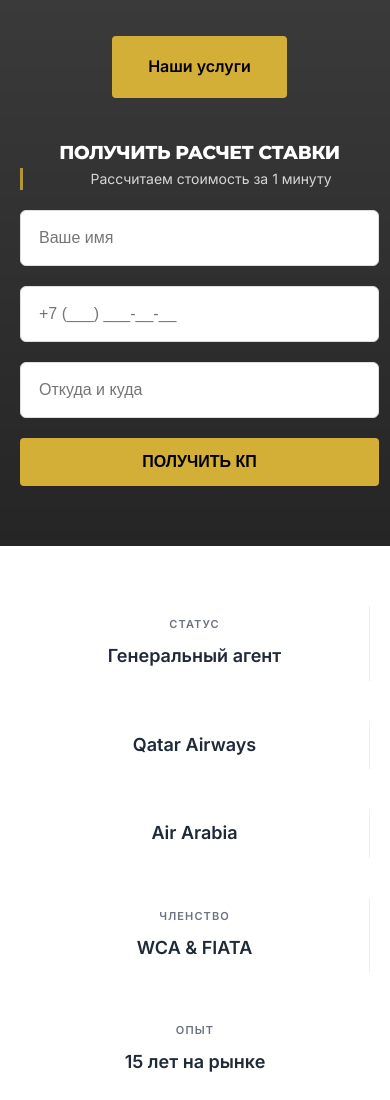
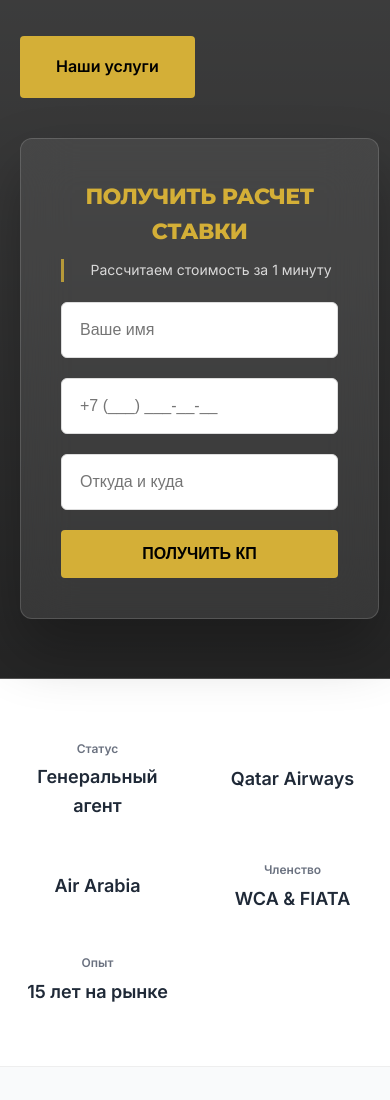
Before and after one commit to lamsnakesgit/website-logistics, a website: page old-version.html in a window 390 px wide. Shown: the part 440-1540 px from the top of the page. Drawn offline with Linux system fonts and the light colour scheme.

Commit message:
🔥 Установлена максимально старая версия для контраста

```diff
--- a/old-version.html
+++ b/old-version.html
@@ -172,16 +172,7 @@
             padding-left: 20px;
         }
 
-        .hero-btns {
-            display: flex;
-            gap: 20px;
-        }
-
-        @media (max-width: 1024px) {
-            .hero-btns {
-                justify-content: center;
-            }
-        }
+        .hero-form-box {
             background: rgba(255, 255, 255, 0.08);
             backdrop-filter: blur(25px);
             padding: 40px;
@@ -244,27 +235,20 @@
 
         .trust-grid {
             display: grid;
-            grid-template-columns: repeat(auto-fit, minmax(180px, 1fr));
+            grid-template-columns: repeat(auto-fit, minmax(150px, 1fr));
             gap: 40px;
             align-items: center;
+            justify-items: center;
         }
 
         .trust-item {
             text-align: center;
-            padding: 10px;
-            border-right: 1px solid #eee;
-        }
-
-        .trust-item:last-child {
-            border-right: none;
         }
 
         .trust-item h4 {
-            font-size: 11px;
+            font-size: 12px;
             color: var(--text-gray);
-            margin-bottom: 8px;
-            text-transform: uppercase;
-            letter-spacing: 0.1em;
+            margin-bottom: 5px;
         }
 
         .trust-item p {
@@ -537,7 +521,7 @@
                 <div class="hero-content">
                     <h1 data-animate>Phoenix Crystal — <span>Логистика</span> совершенства</h1>
                     <p data-animate>Международные грузоперевозки «под ключ» из Китая, Европы и США с опытом 15 лет. Снизим сроки доставки до 50%.</p>
-                    <div class="hero-btns" data-animate>
+                    <div style="display: flex; gap: 20px; justify-content: inherit;" data-animate>
                         <a href="#services" class="btn-call" style="padding: 18px 36px; font-size: 16px;">Наши услуги</a>
                     </div>
                 </div>
@@ -734,11 +718,11 @@
                     <h4>Контакты</h4>
                     <p><i class="ph ph-phone"></i> +7 747 876 55 98</p>
                     <p><i class="ph ph-envelope"></i> logi.info10@gmail.com</p>
-                    <p><i class="ph ph-map-pin-line"></i> г. Алматы</p>
+                    <p><i class="ph ph-map-pin-line"></i> г. Алматы, ул. Маркова 61/1</p>
                 </div>
                 <div class="footer-contact">
                     <h4>Социальные сети</h4>
-                    <p><i class="ph ph-instagram-logo"></i> phoenix crystal</p>
+                    <p><i class="ph ph-instagram-logo"></i> @logi.groups</p>
                 </div>
             </div>
             <div class="copyright">
```
